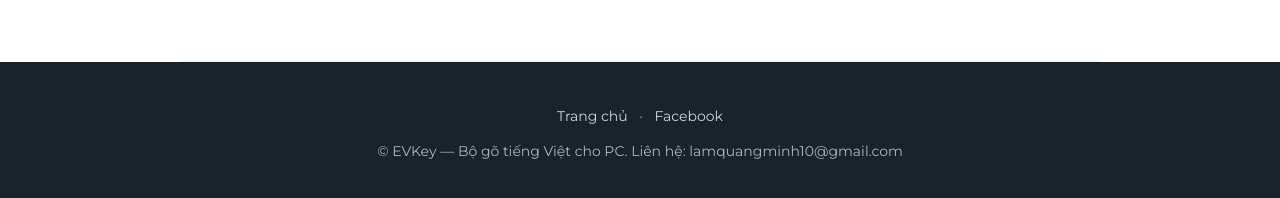
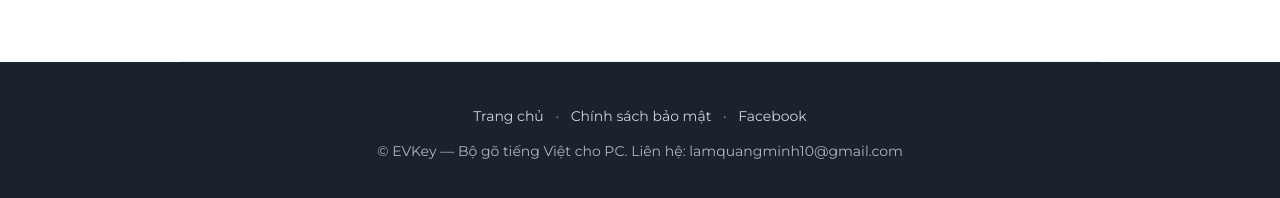
Before and after one commit to lamquangminh/EVKey, a Jekyll site: the page built from docs/index.html, in a window 1280 px wide and 900 px high, scrolled down 3026 px. Shown: the part 694-892 px from the top of the window. Built offline with Jekyll 4.4.1, drawn with Linux system fonts in a browser that asks for light colours; some web fonts are replaced.

Commit message:
- update contnet

```diff
--- a/docs/_includes/content.html
+++ b/docs/_includes/content.html
@@ -202,6 +202,7 @@
 <footer class="evk-footer">
   <p>
     <a href="{{ '/' | relative_url }}">Trang chủ</a> ·
+    <a href="{{ '/privacy.html' | relative_url }}">Chính sách bảo mật</a> ·
     <a href="https://www.facebook.com/bogotiengvietevkey" target="_blank" rel="noopener">Facebook</a>
   </p>
   <p>&copy; EVKey — Bộ gõ tiếng Việt cho PC. Liên hệ: lamquangminh10@gmail.com</p>
--- a/docs/_layouts/page.html
+++ b/docs/_layouts/page.html
@@ -40,7 +40,8 @@
     </div>
     <footer class="evk-footer">
       <p>
-        <a href="{{ '/' | relative_url }}">Trang chủ</a>
+        <a href="{{ '/' | relative_url }}">Trang chủ</a> ·
+        <a href="{{ '/privacy.html' | relative_url }}">Chính sách bảo mật</a>
       </p>
       <p>&copy; EVKey — Bộ gõ tiếng Việt cho PC. Liên hệ: lamquangminh10@gmail.com</p>
     </footer>
--- a/docs/_preview-privacy.html
+++ b/docs/_preview-privacy.html
@@ -29,7 +29,7 @@
   <div class="evk-wrap">
 
     <h1>Chính sách bảo mật</h1>
-    <p class="evk-updated">Cập nhật lần cuối: 13/06/2026</p>
+    <p class="evk-updated">Cập nhật lần cuối: 12/05/2026</p>
 
     <p>Trang này mô tả cách phần mềm <strong>EVKey</strong> và website chính thức của EVKey (sau đây gọi là “chúng tôi”) xử lý thông tin của bạn. Bằng việc sử dụng phần mềm và website, bạn đồng ý với các nội dung được nêu trong Chính sách bảo mật này.</p>
 
@@ -61,7 +61,8 @@
 </div>
 <footer class="evk-footer">
   <p>
-    <a href="_preview.html">Trang chủ</a>
+    <a href="_preview.html">Trang chủ</a> ·
+    <a href="_preview-privacy.html">Chính sách bảo mật</a>
   </p>
   <p>&copy; EVKey — Bộ gõ tiếng Việt cho PC. Liên hệ: lamquangminh10@gmail.com</p>
 </footer>
--- a/docs/_preview.html
+++ b/docs/_preview.html
@@ -140,6 +138,7 @@
 <footer class="evk-footer">
   <p>
     <a href="_preview.html">Trang chủ</a> ·
+    <a href="_preview-privacy.html">Chính sách bảo mật</a> ·
     <a href="https://www.facebook.com/bogotiengvietevkey" target="_blank" rel="noopener">Facebook</a>
   </p>
   <p>&copy; EVKey — Bộ gõ tiếng Việt cho PC. Liên hệ: lamquangminh10@gmail.com</p>
--- a/docs/privacy.html
+++ b/docs/privacy.html
@@ -4,7 +4,7 @@
 ---
 
 <h1>Chính sách bảo mật</h1>
-<p class="evk-updated">Cập nhật lần cuối: 13/06/2026</p>
+<p class="evk-updated">Cập nhật lần cuối: 12/05/2026</p>
 
 <p>
   Trang này mô tả cách phần mềm <strong>EVKey</strong> và website chính thức của EVKey
```
Also changed, not shown: other parts of docs/_preview.html (+0 -2 lines).
